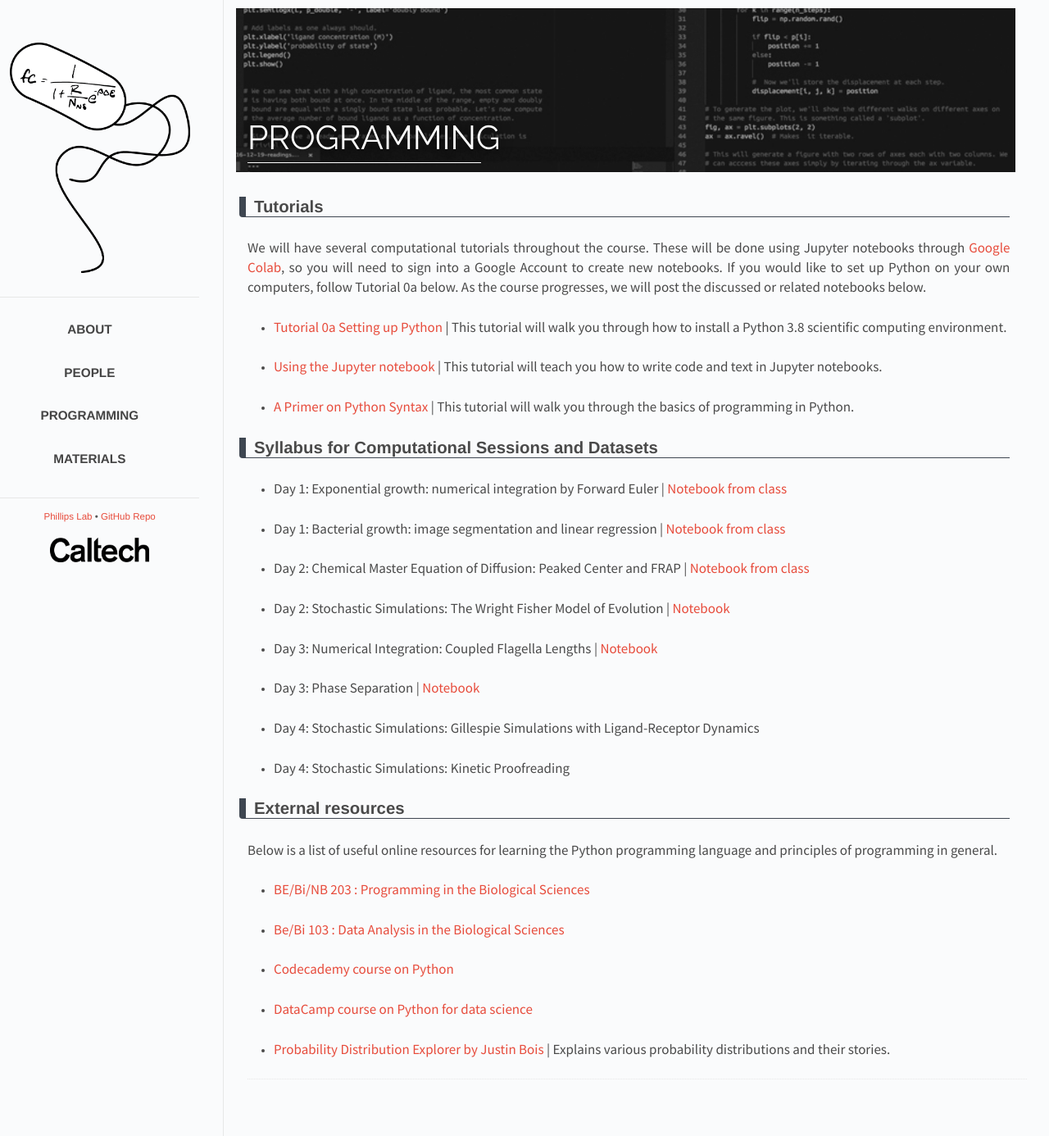
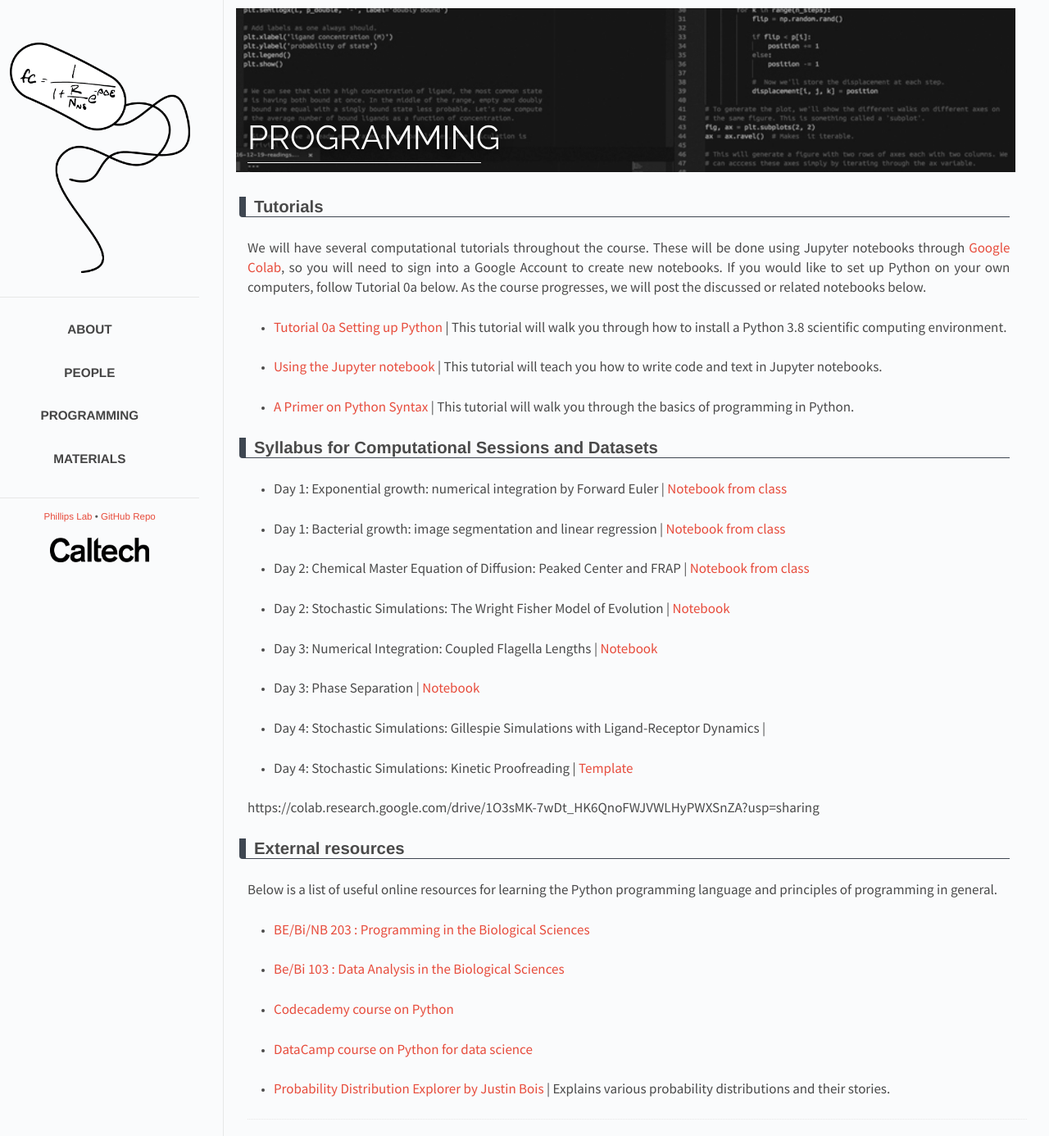
Before and after one commit to RPGroup-PBoC/pboc22_dresden, a Jekyll site: the page built from _posts/2022-01-29-code.md, in a window 1280 px wide. Shown: the whole page at 82% size. Built offline with Jekyll 4.4.1, drawn with Linux system fonts in a browser that asks for light colours.

Commit message:
added notebooks

```diff
--- a/_posts/2022-01-29-code.md
+++ b/_posts/2022-01-29-code.md
@@ -51,9 +51,11 @@
 
 * <span style="font-size: 17px">Day 3: Phase Separation \|</span> <a href="https://colab.research.google.com/drive/1ifDObnEhS05WjA-QGOuebhvrrd_IL6jw?usp=sharing" target="_blank" style="font-size: 17px">Notebook</a>
 
-* <span style="font-size: 17px">Day 4: Stochastic Simulations: Gillespie Simulations with Ligand-Receptor Dynamics
+* <span style="font-size: 17px">Day 4: Stochastic Simulations: Gillespie Simulations with Ligand-Receptor Dynamics \|</span>
 
-* <span style="font-size: 17px">Day 4: Stochastic Simulations: Kinetic Proofreading
+* <span style="font-size: 17px">Day 4: Stochastic Simulations: Kinetic Proofreading \|</span> <a href="https://colab.research.google.com/drive/1O3sMK-7wDt_HK6QnoFWJVWLHyPWXSnZA?usp=sharing" target="_blank" style="font-size: 17px">Template</a>
+
+https://colab.research.google.com/drive/1O3sMK-7wDt_HK6QnoFWJVWLHyPWXSnZA?usp=sharing
 
 
 ## External resources
```
